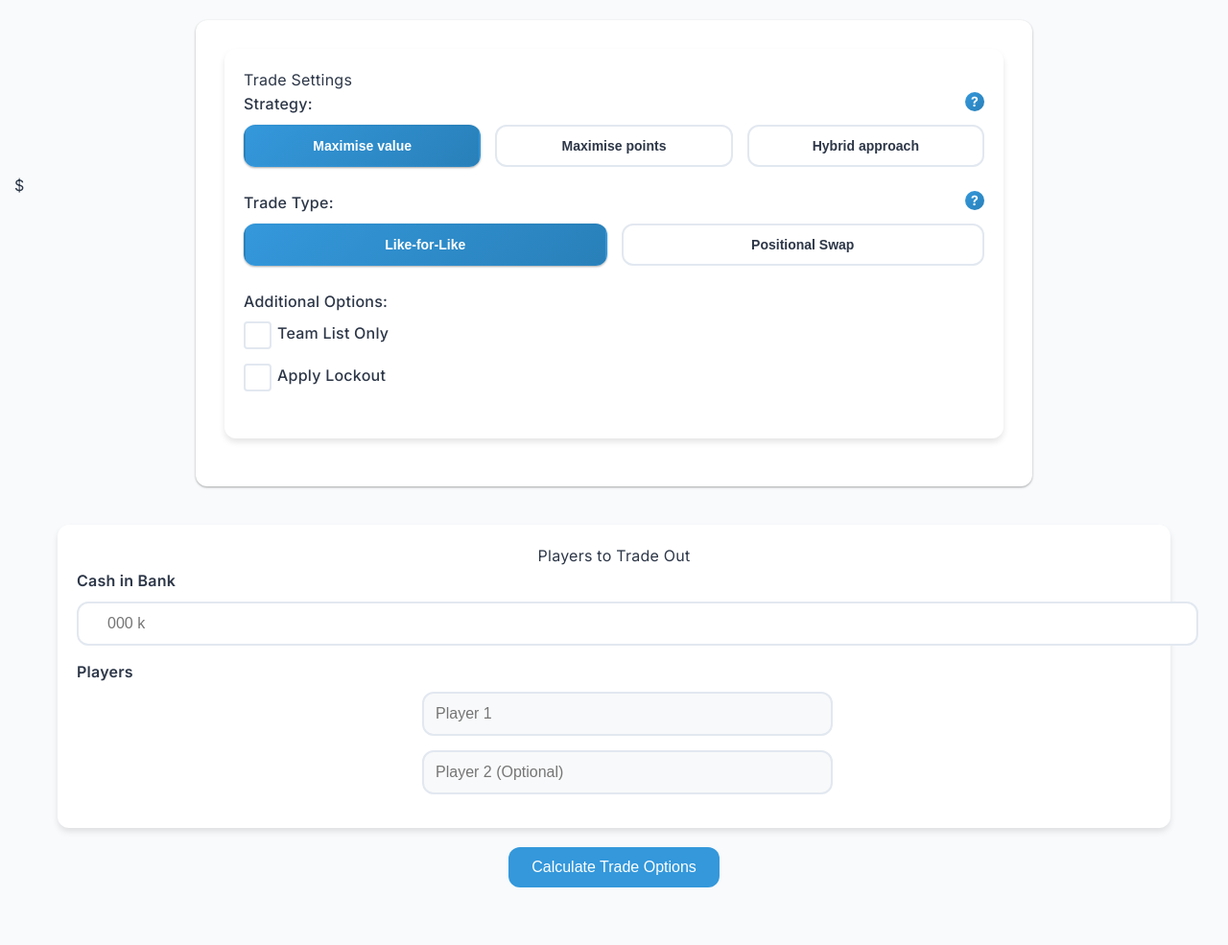
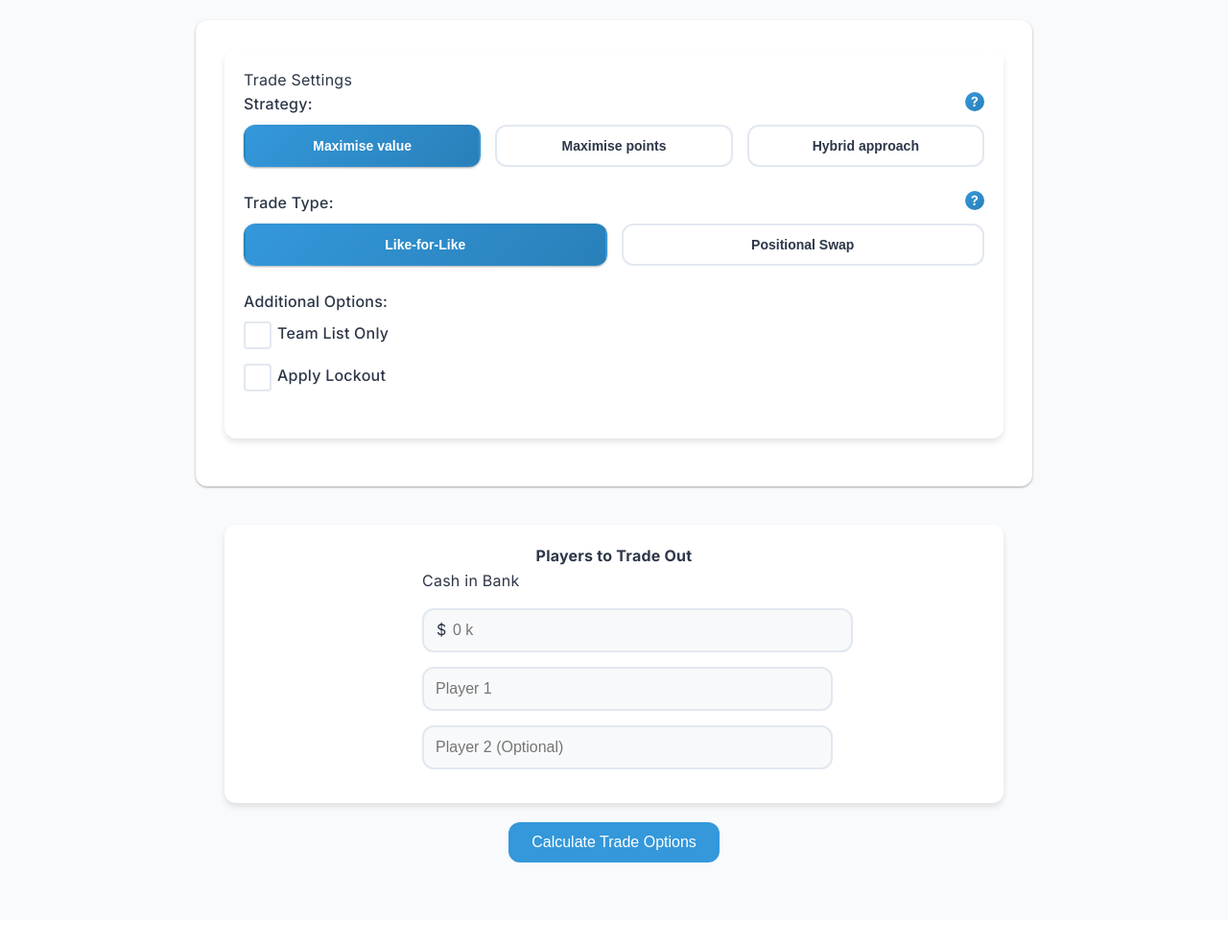
Before and after one commit to rrit5727/fantasy_calc_deployment, a Flask app: page / in a window 1280 px wide. Shown: the part 206-1191 px from the top of the page at 96% size. After the commit the page ends 1105 px from the top, so only its background shows below. Run offline with Flask 3, Linux system fonts and the light colour scheme; parts of the project's set-up code (start-up, migrations or seed data) failed here and were passed over; some libraries are stand-ins or nearby versions.

Commit message:
various UI updates

```diff
--- a/templates/index.html
+++ b/templates/index.html
@@ -597,6 +597,7 @@
             .panel-title {
                 margin-bottom: 20px;
                 text-align: center;
+                font-weight: 200;
             }
 
             /* Match button styling with trade options */
@@ -806,6 +807,12 @@
                 box-shadow: 0 1px 3px rgba(0,0,0,0.1);
             }
         }
+
+        .trade-panel {
+            width: 70%;
+            margin-left: auto;
+            margin-right: auto;
+        }
     </style>
     <!-- Hotjar Tracking Code -->
     <script>
@@ -937,19 +944,20 @@
 
             <div class="trade-panel">
                 <div class="panel">
-                    <div class="panel-title" style="text-align: center;">Players to Trade Out</div>
+                    <div class="panel-title" style="text-align: center; font-weight: bold;">Players to Trade Out</div>
 
                     <div class="trade-inputs-container">
                         <div class="field-container">
-                            <div class="field-label">Cash in Bank</div>
-                            <div class="input-field">
-                                <span class="cash-symbol">$</span>
-                                <input type="text" id="cashInBank" name="cashInBank" placeholder="000 k" class="cash-input">
+                            <div class="player-inputs">
+                                <label for="cashInBank">Cash in Bank</label>
+                                <div class="cash-input-wrapper">
+                                    <span class="cash-symbol">$</span>
+                                    <input type="text" id="cashInBank" name="cashInBank" class="cash-input" placeholder="0 k">
+                                </div>
                             </div>
                         </div>
 
                         <div class="field-container">
-                            <div class="field-label">Players</div>
                             <div class="player-inputs">
                                 <input type="text" id="player1" name="player1" placeholder="Player 1" required>
                                 <input type="text" id="player2" name="player2" placeholder="Player 2 (Optional)">
```
